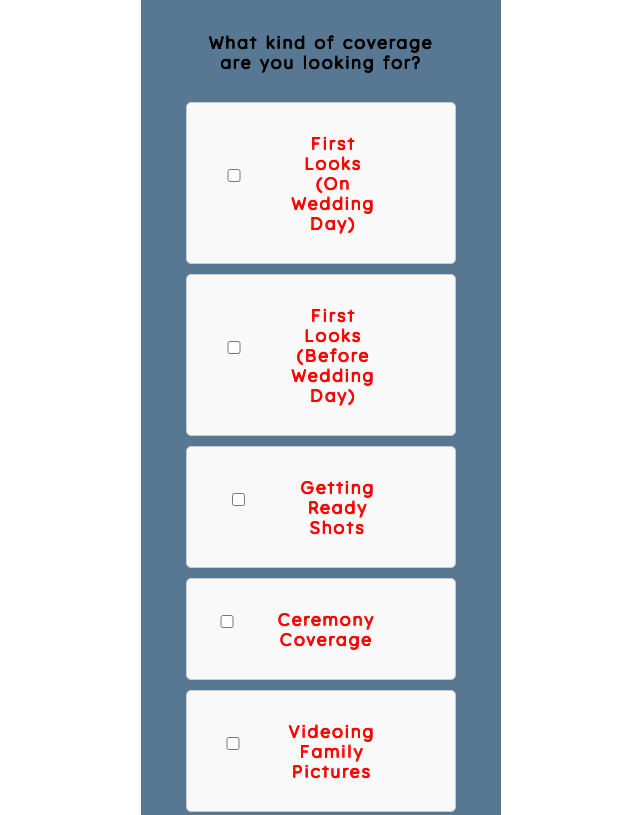
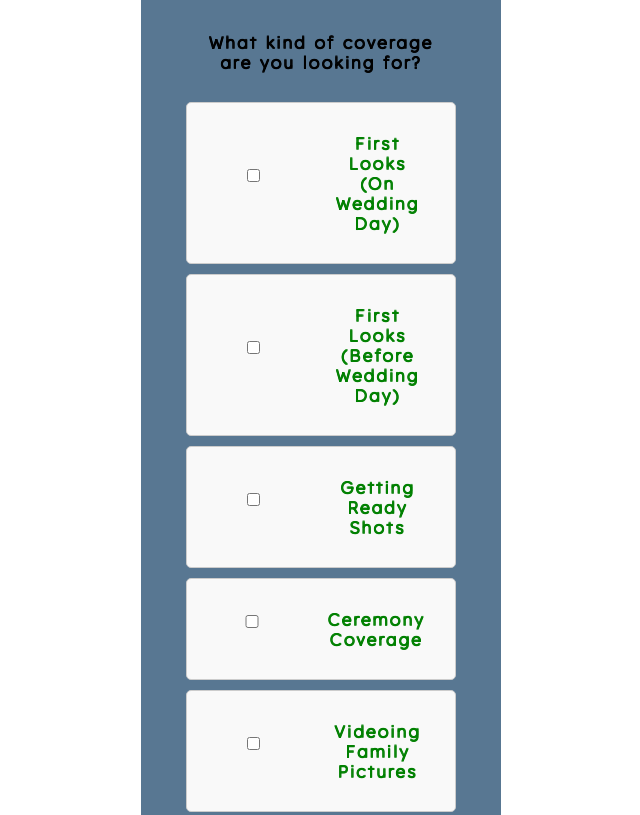
Before and after one commit to smith-tanner22/ntsfilms, a website built with Vite: page contactus.html in a window 1280 px wide. Shown: the part 1335-2150 px from the top of the page, without its empty margins (323-963 px from the left). Built offline with nearby package versions, Linux system fonts and the light colour scheme.

Commit message:
green quick fix

```diff
--- a/css/contactus.css
+++ b/css/contactus.css
@@ -73,8 +73,8 @@ body {
   .checkbox-item label {
     /* margin-left: 10px; */
     font-weight: bold;
-    margin-right: 50px;
-    color: red;
+    margin: 0;
+    color: green;
   }
 
   /* Responsive Design */
```
